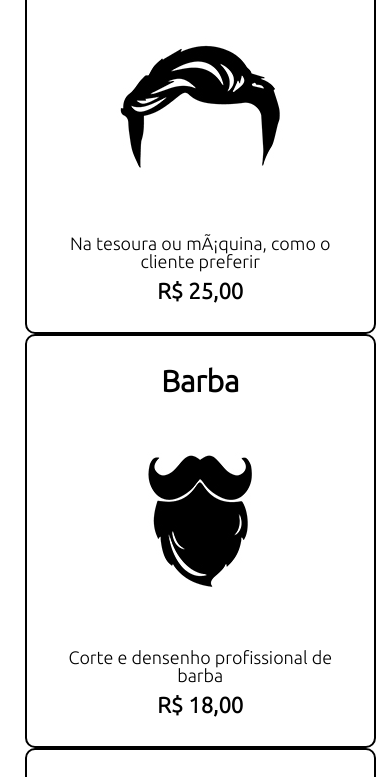
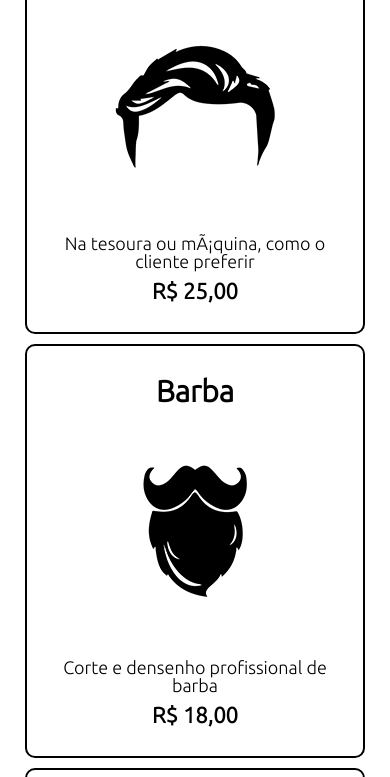
Before and after one commit to leoleiitee/CursoHTML_CSS, a plain HTML site: page produtos.html in a window 390 px wide. Shown: the part 444-1221 px from the top of the page. Drawn offline with Linux system fonts and the light colour scheme.

Commit message:
🎨 ajuste de tela de produtos no modo celular.

```diff
--- a/style.css
+++ b/style.css
@@ -280,7 +280,8 @@ td, th {
         width: 90%;
     }
     .produtos li {
-        width: 100%;
+        width: 97%;
+        margin-bottom: 10px;
     }
     .input-padrao {
         width: 85%;
```
